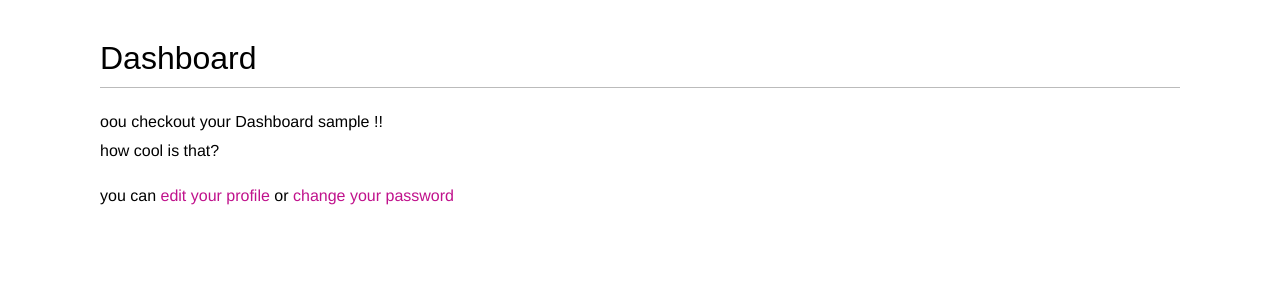
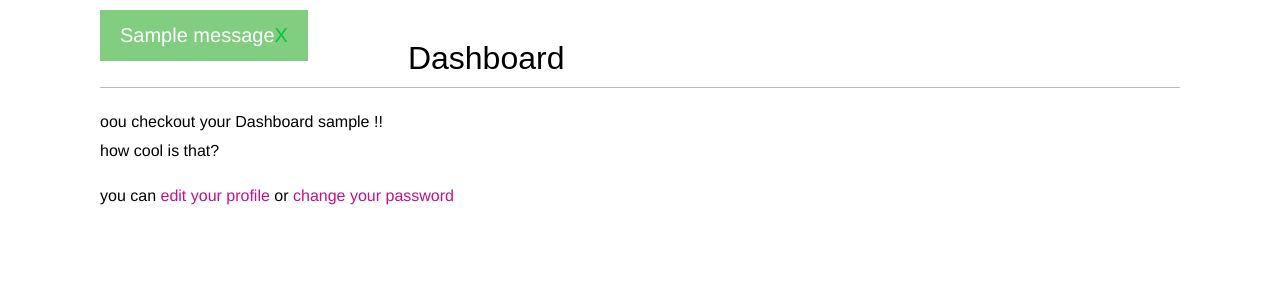
Before and after one commit to Simontagbor/social_web, a Django app: page /account/ in a window 1280 px wide. Shown: the part 120-420 px from the top of the page. Run offline with Django 3.2, Linux system fonts and the light colour scheme; a user stored in the database is signed in; tables that the repository leaves empty hold one stand-in row (values such as "Sample post"); one stand-in notice (Sample message) is shown; some web fonts are replaced.

Commit message:
Display messages for user in the base template. Display messages to user when certain actions are taken using the built-in django messages framework.
The messages framework applies
globally to the project, so messages can be  displayed for the user in the base template.

```diff
--- a/bookmarks/account/templates/base.html
+++ b/bookmarks/account/templates/base.html
@@ -34,6 +34,16 @@
         {% endif %}
       </span>
     </div>
+    {% if messages %}
+      <ul class="messages">
+        {% for message in messages %}
+          <li class="{{ message.tags }}">
+            {{ message|safe }}
+            <a href="#" class="close">X</a>
+          </li>
+        {% endfor %}
+      </ul>
+    {% endif %}
     <div id="content">
         {% block content %} {% endblock %}
     </div>
```
